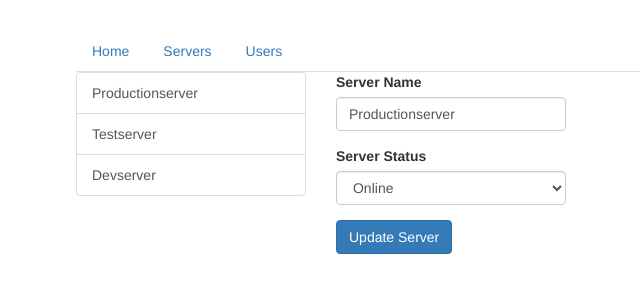
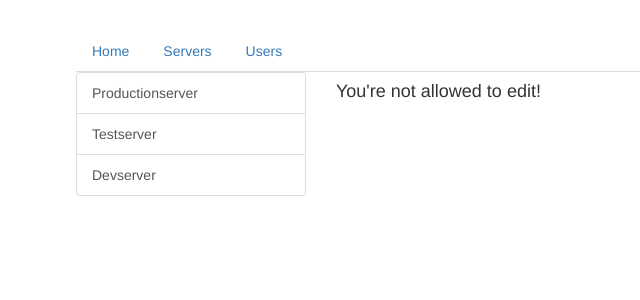
Before and after one commit to Julietmtl/angular-new-routing-start, an Angular app: page /servers/1/edit in a window 1280 px wide. Shown: the top 300 px of the page, without its empty margins (189-829 px from the left). Built offline with nearby package versions, Linux system fonts and the light colour scheme.

Commit message:
add page not found and catch all

```diff
--- a/src/app/app.module.ts
+++ b/src/app/app.module.ts
@@ -11,6 +11,7 @@
 import { EditServerComponent } from "./servers/edit-server/edit-server.component";
 import { ServerComponent } from "./servers/server/server.component";
 import { ServersService } from "./servers/servers.service";
+import { PageNotFoundComponent } from "./page-not-found/page-not-found.component";
 
 const appRoutes: Routes = [
   { path: "", component: HomeComponent },
@@ -28,6 +29,8 @@
       { path: ":id/edit", component: EditServerComponent },
     ],
   },
+  { path: "not-found", component: PageNotFoundComponent },
+  { path: "**", redirectTo: "/not-found" }, //catches all the other paths not found, this has to be the last route in the appRoutes
 ];
 
 @NgModule({
@@ -39,6 +42,7 @@
     UserComponent,
     EditServerComponent,
     ServerComponent,
+    PageNotFoundComponent,
   ],
   imports: [BrowserModule, FormsModule, RouterModule.forRoot(appRoutes)],
   providers: [ServersService],
--- /dev/null
+++ b/src/app/page-not-found/page-not-found.component.html
@@ -0,0 +1 @@
+<h3>This page was not found!</h3>
--- /dev/null
+++ b/src/app/page-not-found/page-not-found.component.ts
@@ -0,0 +1,15 @@
+import { Component, OnInit } from '@angular/core';
+
+@Component({
+  selector: 'app-page-not-found',
+  templateUrl: './page-not-found.component.html',
+  styleUrls: ['./page-not-found.component.css']
+})
+export class PageNotFoundComponent implements OnInit {
+
+  constructor() { }
+
+  ngOnInit(): void {
+  }
+
+}
--- a/src/app/servers/edit-server/edit-server.component.html
+++ b/src/app/servers/edit-server/edit-server.component.html
@@ -1,21 +1,22 @@
+<h4 *ngIf="!allowEdit">You're not allowed to edit!</h4>
+<div *ngIf="allowEdit">
   <div class="form-group">
     <label for="name">Server Name</label>
     <input
       type="text"
       id="name"
       class="form-control"
-    [(ngModel)]="serverName">
+      [(ngModel)]="serverName"
+    />
   </div>
   <div class="form-group">
     <label for="status">Server Status</label>
-  <select
-    id="status"
-    class="form-control"
-    [(ngModel)]="serverStatus">
+    <select id="status" class="form-control" [(ngModel)]="serverStatus">
       <option value="online">Online</option>
       <option value="offline">Offline</option>
     </select>
   </div>
-<button
-  class="btn btn-primary"
-  (click)="onUpdateServer()">Update Server</button>
+  <button class="btn btn-primary" (click)="onUpdateServer()">
+    Update Server
+  </button>
+</div>
--- a/src/app/servers/edit-server/edit-server.component.ts
+++ b/src/app/servers/edit-server/edit-server.component.ts
@@ -1,5 +1,5 @@
 import { Component, OnInit } from "@angular/core";
-import { ActivatedRoute } from "@angular/router";
+import { ActivatedRoute, Params } from "@angular/router";
 
 import { ServersService } from "../servers.service";
 
@@ -12,6 +12,7 @@
   server: { id: number; name: string; status: string };
   serverName = "";
   serverStatus = "";
+  allowEdit = false;
 
   constructor(
     private serversService: ServersService,
@@ -21,7 +22,9 @@
   ngOnInit() {
     console.log(this.route.snapshot.queryParams);
     console.log(this.route.snapshot.fragment);
-    this.route.queryParams.subscribe();
+    this.route.queryParams.subscribe((queryParams: Params) => {
+      this.allowEdit = queryParams["allowEdit"] === "1" ? true : false;
+    });
     this.route.fragment.subscribe();
     this.server = this.serversService.getServer(1);
     this.serverName = this.server.name;
--- a/src/app/servers/server/server.component.html
+++ b/src/app/servers/server/server.component.html
@@ -1,2 +1,3 @@
 <h5>{{ server.name }}</h5>
 <p>Server status is {{ server.status }}</p>
+<button class="btn btn-primary" (click)="onEdit()">Edit Server</button>
--- a/src/app/servers/server/server.component.ts
+++ b/src/app/servers/server/server.component.ts
@@ -1,5 +1,5 @@
 import { Component, OnInit } from "@angular/core";
-import { ActivatedRoute, Params } from "@angular/router";
+import { ActivatedRoute, Params, Router } from "@angular/router";
 
 import { ServersService } from "../servers.service";
 
@@ -13,7 +13,8 @@
 
   constructor(
     private serversService: ServersService,
-    private route: ActivatedRoute
+    private route: ActivatedRoute,
+    private router: Router
   ) {}
 
   ngOnInit() {
@@ -23,4 +24,11 @@
       this.server = this.serversService.getServer(+params["id"]);
     });
   }
+
+  onEdit() {
+    this.router.navigate(["edit"], {
+      relativeTo: this.route,
+      queryParamsHandling: "preserve",
+    });
+  }
 }
--- a/src/app/servers/servers.component.html
+++ b/src/app/servers/servers.component.html
@@ -3,7 +3,7 @@
     <div class="list-group">
       <a
         [routerLink]="['/servers', server.id]"
-        [queryParams]="{ allowEdit: '1' }"
+        [queryParams]="{ allowEdit: server.id === 3 ? '1' : '0' }"
         fragment="loading"
         href="#"
         class="list-group-item"
```
Also changed, not shown: src/app/page-not-found/page-not-found.component.css (added). Lines whose indentation alone changed are shown as unchanged.
